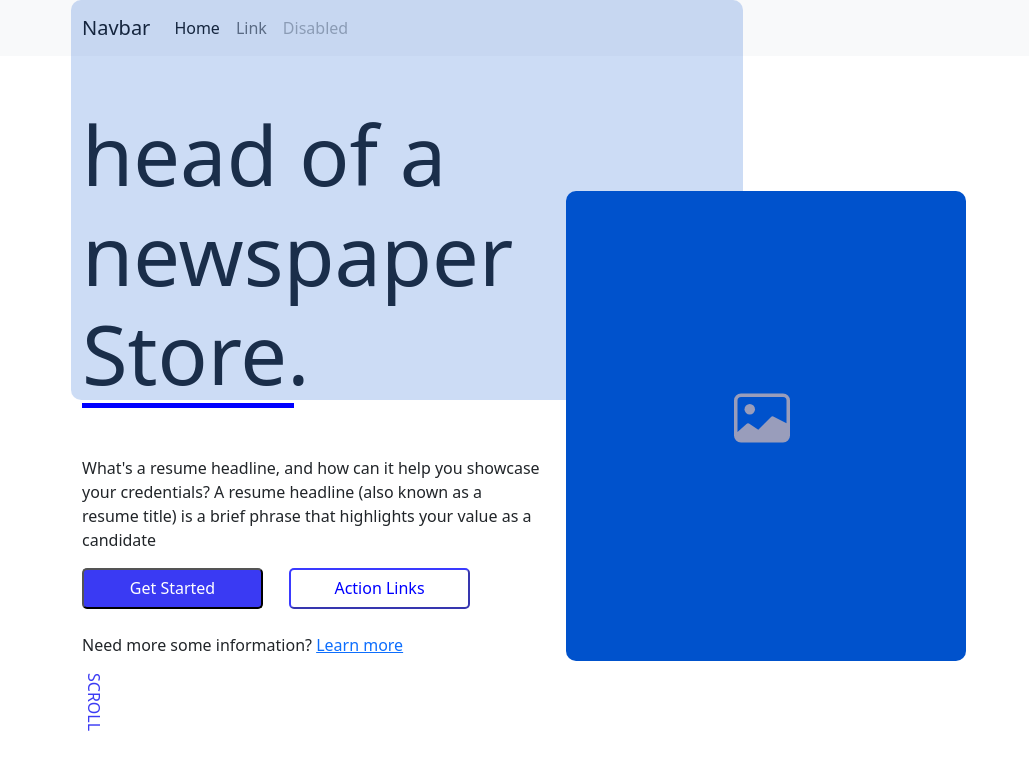
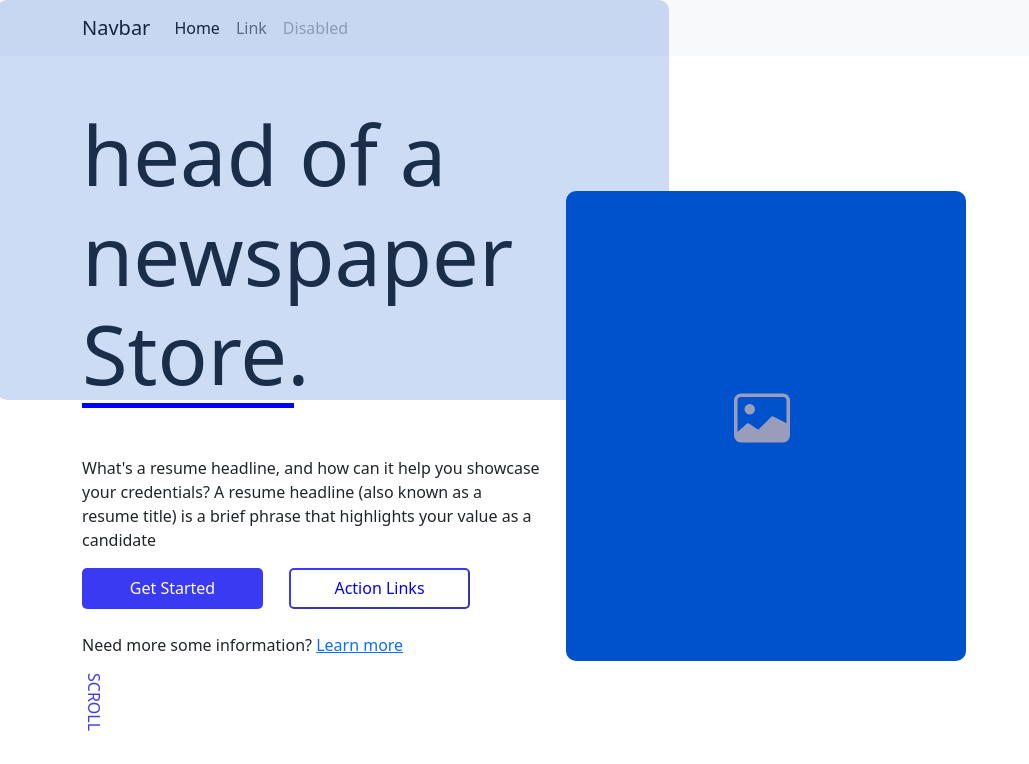
Before and after one commit to Hakan-Baglan/react-case, a React (Create React App) app: page / in a window 1280 px wide. Shown: the top 764 px of the page, without its empty margins (0-1029 px from the left). Built offline with nearby package versions, Linux system fonts and the light colour scheme.

Commit message:
hero kısmı tamamlandı

```diff
--- a/src/components/HeroBanner.css
+++ b/src/components/HeroBanner.css
@@ -6,7 +6,7 @@
     position: absolute;
     width: 672px;
     height: 400px;
-    left: 71px;
+    left: -3px;
     top: 0px;
     background: rgba(0, 82, 204, 0.2);
     border-radius: 10px;
@@ -27,11 +27,13 @@
     width: 181px;
     height: 41px;
     border-radius: 5px;
+    border:none;
 }
 
 .hero-title .btn-started:hover{
     background-color: white;
     color: blue;
+    border: 2px solid blue;
 }
 
 
```
